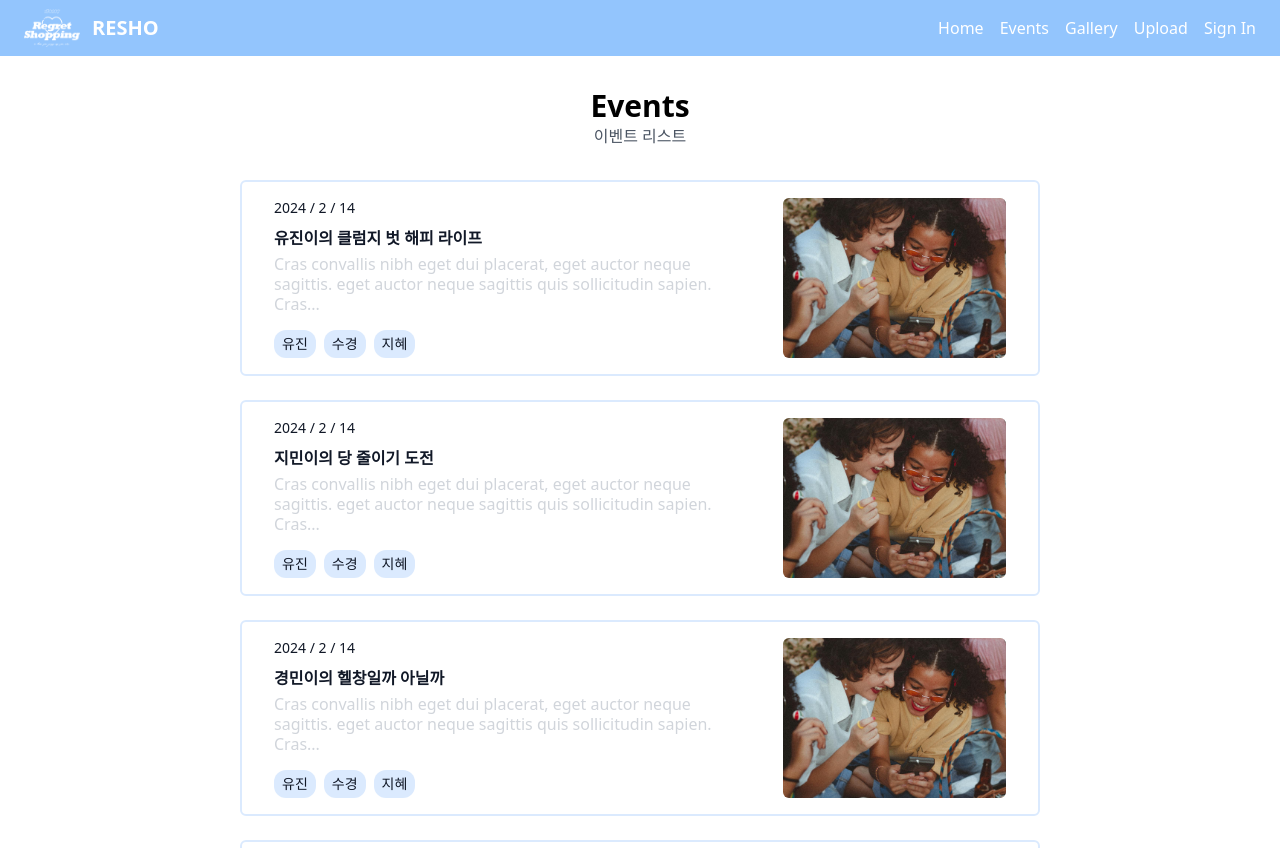
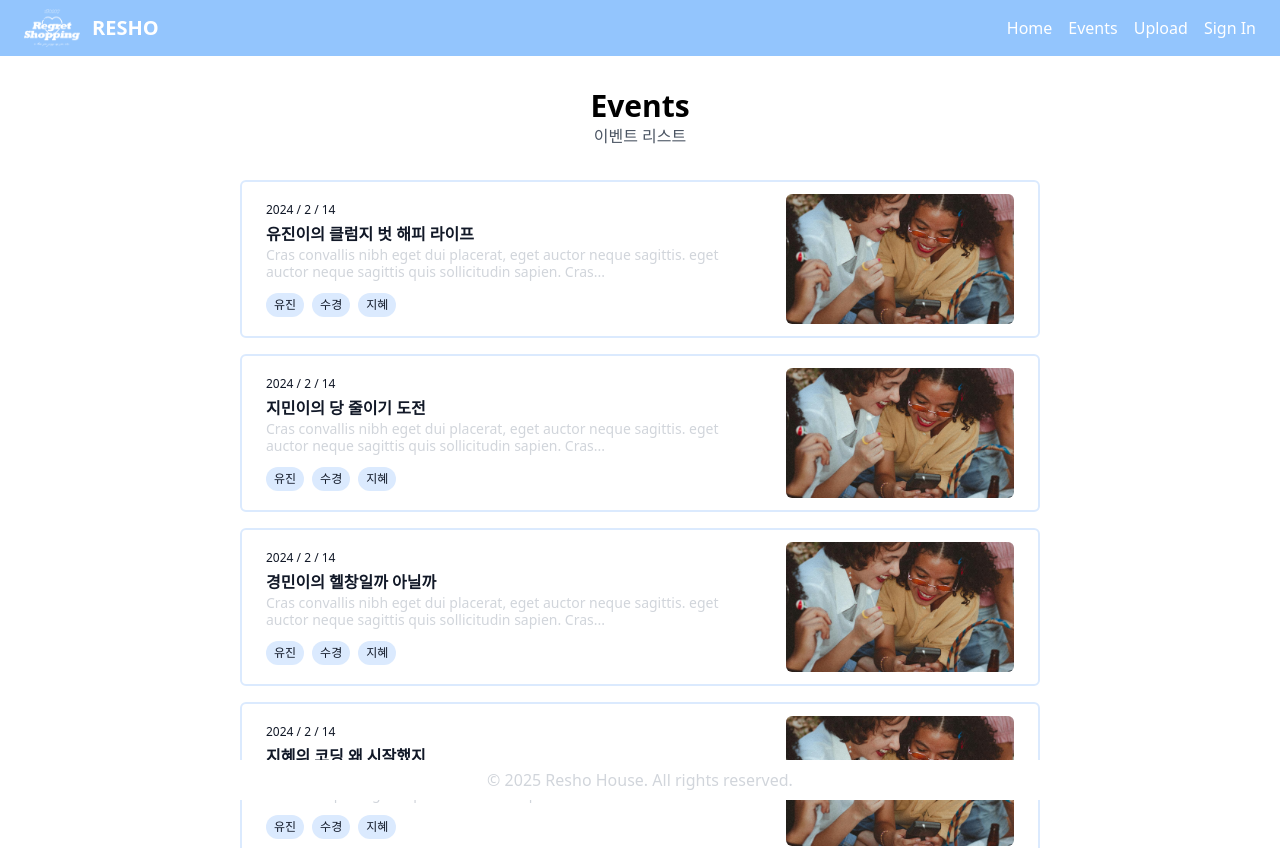
Before and after one commit to jihyelisa/resho_house_front, a React (Vite) app: page /events in a window 1280 px wide. Shown: the top 848 px of the page. Built offline with nearby package versions, Linux system fonts and the light colour scheme.

Commit message:
modified UI details

```diff
--- a/src/components/Footer.tsx
+++ b/src/components/Footer.tsx
@@ -1,6 +1,6 @@
 const Footer = () => {
   return (
-    <footer className="text-gray-300 text-center h-10 w-full p-2">
+    <footer className="sticky bottom-0 text-gray-300 text-center h-10 w-full p-2 bg-white">
       <p>&copy; {new Date().getFullYear()} Resho House. All rights reserved.</p>
     </footer>
   );
--- a/src/components/Navbar.tsx
+++ b/src/components/Navbar.tsx
@@ -18,9 +18,7 @@ const Navbar = () => {
         <Link to="/events" className="hover:underline text-white">
           Events
         </Link>
-        <Link to="/gallery" className="hover:underline text-white">
-          Gallery
-        </Link>
+        {/* <Link to="/gallery" className="hover:underline text-white">Gallery</Link> */}
         <Link to="/eventupload" className="hover:underline text-white">
           Upload
         </Link>
--- a/src/pages/EventDetail.tsx
+++ b/src/pages/EventDetail.tsx
@@ -24,7 +24,7 @@ const EventDetail = () => {
 
   return (
     <div className="text-center flex-grow flex flex-col justify-start">
-      <span className="sticky top-14 flex-grow bg-white w-full py-8">
+      <span className="top-14 flex-grow bg-white w-full py-8">
         <h2 className="text-3xl font-bold">Event Detail</h2>
         <p className="text-gray-600">{eventTitle}</p>
       </span>
--- a/src/pages/EventList.tsx
+++ b/src/pages/EventList.tsx
@@ -24,36 +24,36 @@ const EventList = () => {
 
   return (
     <div className="text-center flex-grow flex flex-col items-center">
-      <span className="sticky top-14 w-full py-8 bg-white">
+      <span className="top-14 w-full py-8 bg-white">
         <h2 className="text-3xl font-bold">Events</h2>
         <p className="text-gray-600">이벤트 리스트</p>
       </span>
       {/* <div className="flex flex-col flex-grow gap-3 w-full"> */}
-      <div className="grid grid-cols-1 flex-grow gap-6 w-4/5">
+      <div className="grid grid-cols-1 flex-grow gap-4 w-4/5">
         {events.map((event, index) => (
           <Link key={index} to={`/eventdetail/${index}`}>
             <div
               key={index}
-              className="grid grid-cols-3 gap-8 text-start items-center py-4 px-8 rounded-md bg-white text-gray-900 min-h-20 border-2 border-blue-100"
+              className="grid grid-cols-3 gap-8 text-start items-center py-3 px-6 rounded-md bg-white text-gray-900 min-h-20 border-2 border-blue-100"
             >
-              <div className="col-span-2 flex flex-col gap-1">
-                <span className="text-sm mb-1">2024 / 2 / 14</span>
+              <div className="col-span-2 flex flex-col gap-0">
+                <span className="text-xs mb-1">2024 / 2 / 14</span>
                 <span className="">
                   <strong>{event}</strong>
                 </span>
-                <span className="leading-tight text-gray-300">
+                <span className="leading-tight text-gray-300 text-sm">
                   Cras convallis nibh eget dui placerat, eget auctor neque
                   sagittis. eget auctor neque sagittis quis sollicitudin sapien.
                   Cras...
                 </span>
                 <div className="flex gap-2 mt-3">
-                  <span className="text-sm bg-blue-100 rounded-xl inline-block py-1 px-2">
+                  <span className="text-xs bg-blue-100 rounded-xl inline-block py-1 px-2">
                     유진
                   </span>
-                  <span className="text-sm bg-blue-100 rounded-xl inline-block py-1 px-2">
+                  <span className="text-xs bg-blue-100 rounded-xl inline-block py-1 px-2">
                     수경
                   </span>
-                  <span className="text-sm bg-blue-100 rounded-xl inline-block py-1 px-2">
+                  <span className="text-xs bg-blue-100 rounded-xl inline-block py-1 px-2">
                     지혜
                   </span>
                 </div>
@@ -61,7 +61,7 @@ const EventList = () => {
 
               <span
                 key={index}
-                className="col-span-1 flex items-center justify-center rounded-md overflow-hidden min-h-[160px] max-h-[160px]"
+                className="col-span-1 flex items-center justify-center rounded-md overflow-hidden min-h-[130px] max-h-[130px]"
               >
                 <img src={imagePaths[0]} />
               </span>
--- a/src/pages/EventUpload.tsx
+++ b/src/pages/EventUpload.tsx
@@ -15,10 +15,7 @@ const EventUpload = () => {
             />
           </strong>
         </p>
-        <div
-          className="resize-none flex-grow text-start text-gray-900 whitespace-pre-wrap bg-transparent focus-visible:outline-none placeholder-gray-400 placeholder:italic p-2"
-          contentEditable
-        ></div>
+        <textarea className="resize-none flex-grow text-start text-gray-900 whitespace-pre-wrap bg-transparent focus-visible:outline-none placeholder-gray-400 placeholder:italic p-2"></textarea>
         {/* <div className="grid grid-cols-3 gap-6 mt-6">
           <span className="rounded-md overflow-hidden max-h-40 flex items-center">
             <img
```
